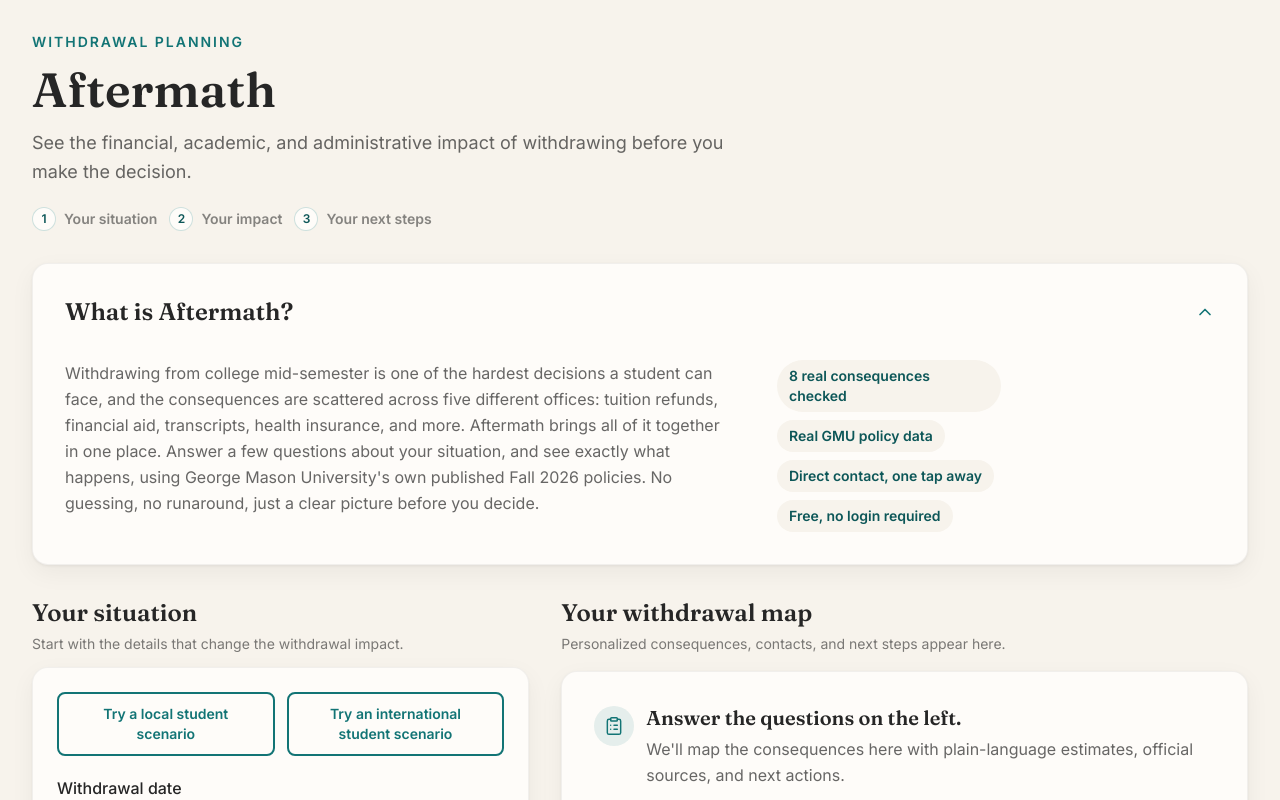
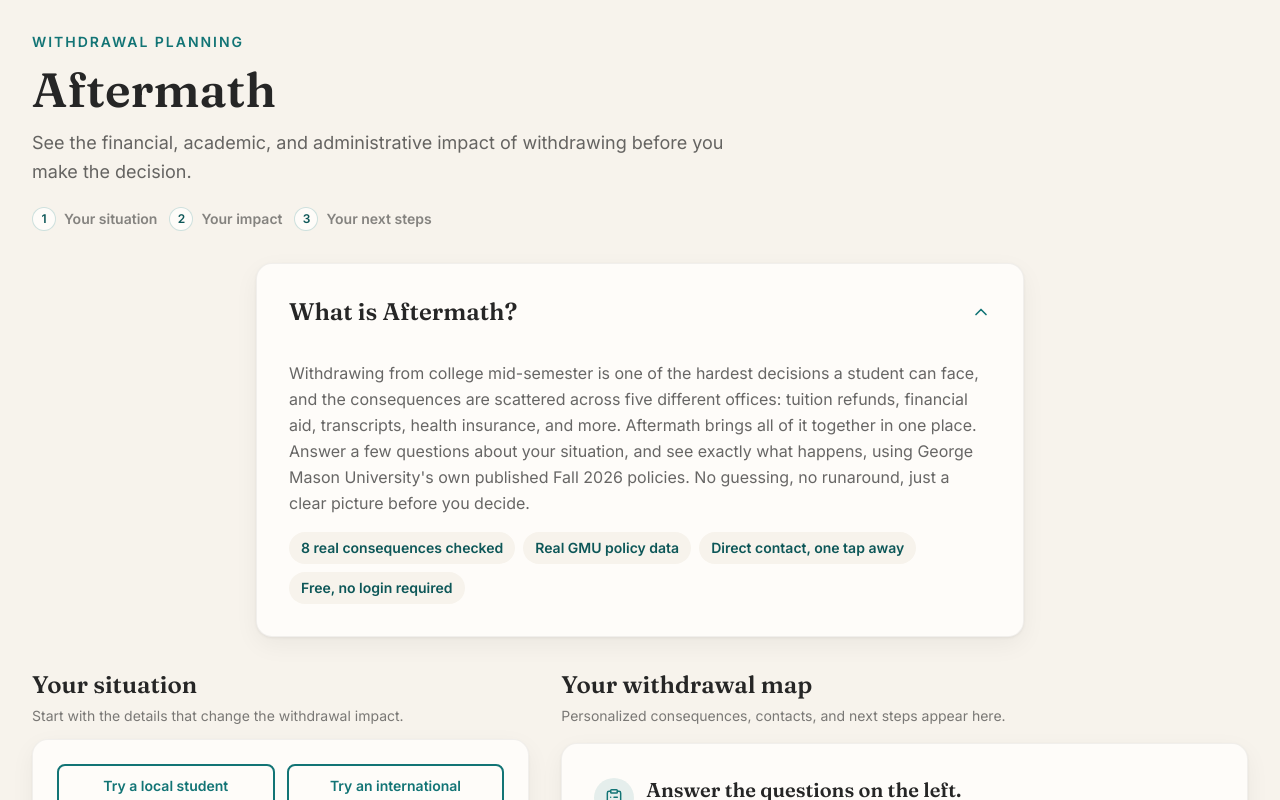
Before and after one commit to ToshitDev/Aftermath, a React (Vite) app: page / in a window 1280 px wide. Shown: the top 800 px of the page. Built offline with nearby package versions, Linux system fonts and the light colour scheme.

Commit message:
style: simplify about section to single column

```diff
--- a/src/components/AboutSection.jsx
+++ b/src/components/AboutSection.jsx
@@ -15,7 +15,7 @@
   const [expanded, setExpanded] = useState(true)
 
   return (
-    <section className="w-full rounded-2xl border border-black/5 bg-surface shadow-soft print:hidden">
+    <section className="mx-auto w-full max-w-3xl rounded-2xl border border-black/5 bg-surface shadow-soft print:hidden">
       <button
         type="button"
         onClick={() => setExpanded((value) => !value)}
@@ -32,8 +32,8 @@
         className={`grid transition-[grid-template-rows] duration-200 ease-out ${expanded ? 'grid-rows-[1fr]' : 'grid-rows-[0fr]'}`}
       >
         <div className="overflow-hidden">
-          <div className="space-y-4 px-6 pb-6 sm:px-8 sm:pb-8 lg:flex lg:items-start lg:gap-10 lg:space-y-0">
-            <p className="max-w-2xl text-base leading-relaxed text-ink/70">
+          <div className="space-y-4 px-6 pb-6 sm:px-8 sm:pb-8">
+            <p className="text-base leading-relaxed text-ink/70">
               Withdrawing from college mid-semester is one of the hardest decisions a student can face, and the
               consequences are scattered across five different offices: tuition refunds, financial aid,
               transcripts, health insurance, and more. Aftermath brings all of it together in one place.
@@ -41,7 +41,7 @@
               University&apos;s own published Fall 2026 policies. No guessing, no runaround, just a clear
               picture before you decide.
             </p>
-            <div className="flex flex-wrap gap-2 lg:w-56 lg:shrink-0 lg:flex-col lg:items-start">
+            <div className="flex flex-wrap gap-2">
               {STATS.map((stat) => (
                 <span key={stat} className="rounded-full bg-cream px-3 py-1.5 text-sm font-semibold text-teal-dark">
                   {stat}
```
